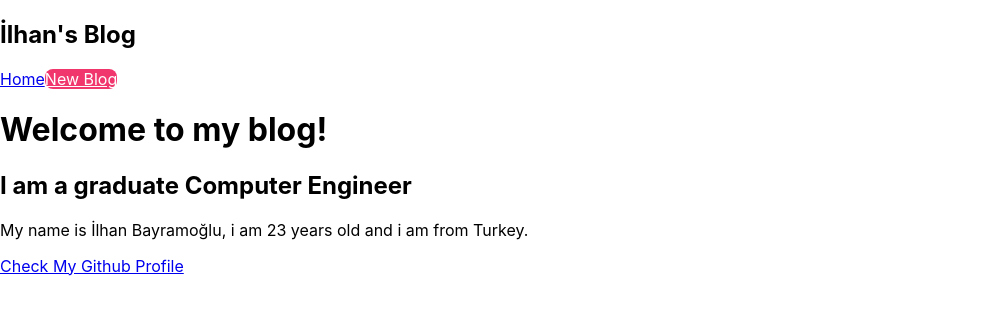
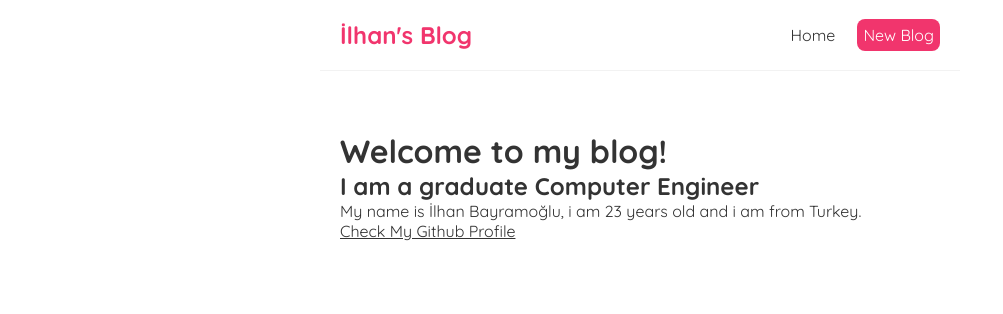
Before and after one commit to ilhan0909/ReactJs-Blog, a React (Create React App) app: page / in a window 1280 px wide. Shown: the top 314 px of the page, without its empty margins (0-1003 px from the left). Built offline with nearby package versions, Linux system fonts and the light colour scheme.

Commit message:
new styling

```diff
--- a/src/index.css
+++ b/src/index.css
@@ -1,13 +1,35 @@
-body {
+@import url('https://fonts.googleapis.com/css2?family=Quicksand:wght@300;400;500;600;700&display=swap');
+
+/* base styles */
+* {
   margin: 0;
-  font-family: -apple-system, BlinkMacSystemFont, 'Segoe UI', 'Roboto', 'Oxygen',
-    'Ubuntu', 'Cantarell', 'Fira Sans', 'Droid Sans', 'Helvetica Neue',
-    sans-serif;
-  -webkit-font-smoothing: antialiased;
-  -moz-osx-font-smoothing: grayscale;
+  font-family: "Quicksand";
+  color: #333;
 }
-
-code {
-  font-family: source-code-pro, Menlo, Monaco, Consolas, 'Courier New',
-    monospace;
+.navbar {
+  padding: 20px;
+  display: flex;
+  align-items: center;
+  max-width: 600px;
+  margin: 0 auto;
+  border-bottom: 1px solid #f2f2f2;
 }
+.navbar h1 {
+  color: #f1356d;
+}
+.navbar .links {
+  margin-left: auto;
+}
+.navbar a {
+  margin-left: 16px;
+  text-decoration: none;
+  padding: 6px;
+}
+.navbar a:hover {
+  color: #f1356d;
+}
+.content {
+  max-width: 600px;
+  margin: 40px auto;
+  padding: 20px;
+}
```
